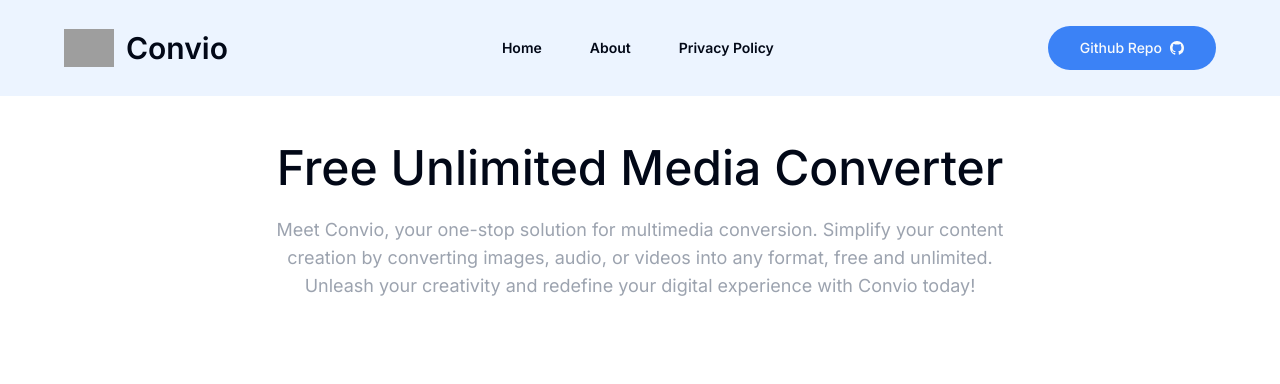
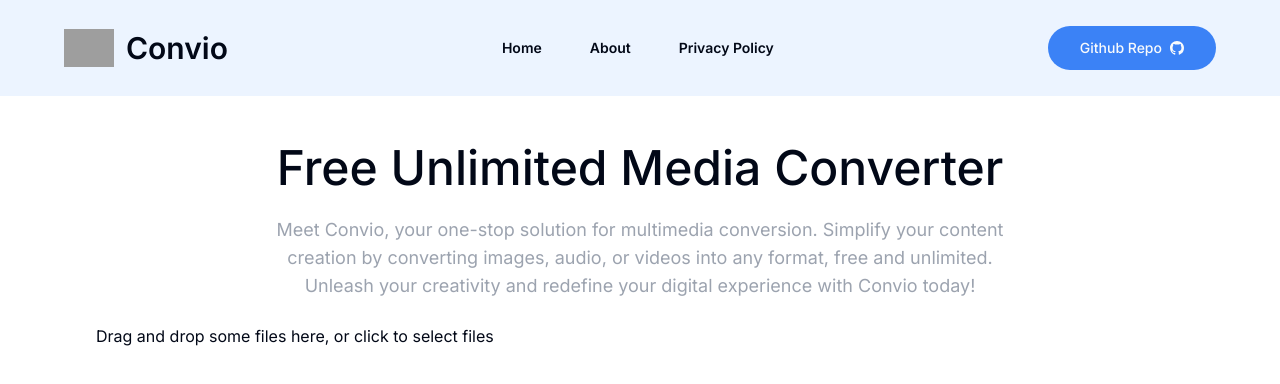
Before and after one commit to VinayakaHegade/file-converter, a Next.js app: page / in a window 1280 px wide. Shown: the top 384 px of the page. Built offline with nearby package versions, Linux system fonts and the light colour scheme; grey boxes are pictures that could not be loaded.

Commit message:
feat: intiallize dropzone component

```diff
--- a/app/page.tsx
+++ b/app/page.tsx
@@ -1,3 +1,5 @@
+import DropZone from "@/components/dropzone";
+
 export default function Home() {
   return (
     <main className="space-y-6 pb-8">
@@ -12,6 +14,8 @@
           redefine your digital experience with Convio today!
         </p>
       </div>
+
+      <DropZone/>
     </main>
   );
 }
--- /dev/null
+++ b/components/dropzone.tsx
@@ -0,0 +1,20 @@
+"use client";
+
+import ReactDropzone from "react-dropzone";
+
+const DropZone = () => {
+  return (
+    <ReactDropzone>
+      {({ getRootProps, getInputProps }) => (
+        <section>
+          <div {...getRootProps()}>
+            <input {...getInputProps()} />
+            <p>Drag and drop some files here, or click to select files</p>
+          </div>
+        </section>
+      )}
+    </ReactDropzone>
+  );
+};
+
+export default DropZone;
--- a/package.json
+++ b/package.json
@@ -17,6 +17,7 @@
     "next": "13.5.6",
     "react": "^18",
     "react-dom": "^18",
+    "react-dropzone": "^14.2.3",
     "react-icons": "^4.12.0",
     "tailwind-merge": "^2.1.0",
     "tailwindcss-animate": "^1.0.7"
```
Also changed, not shown: 1 other file (tests, documents, lock files or other folders).
